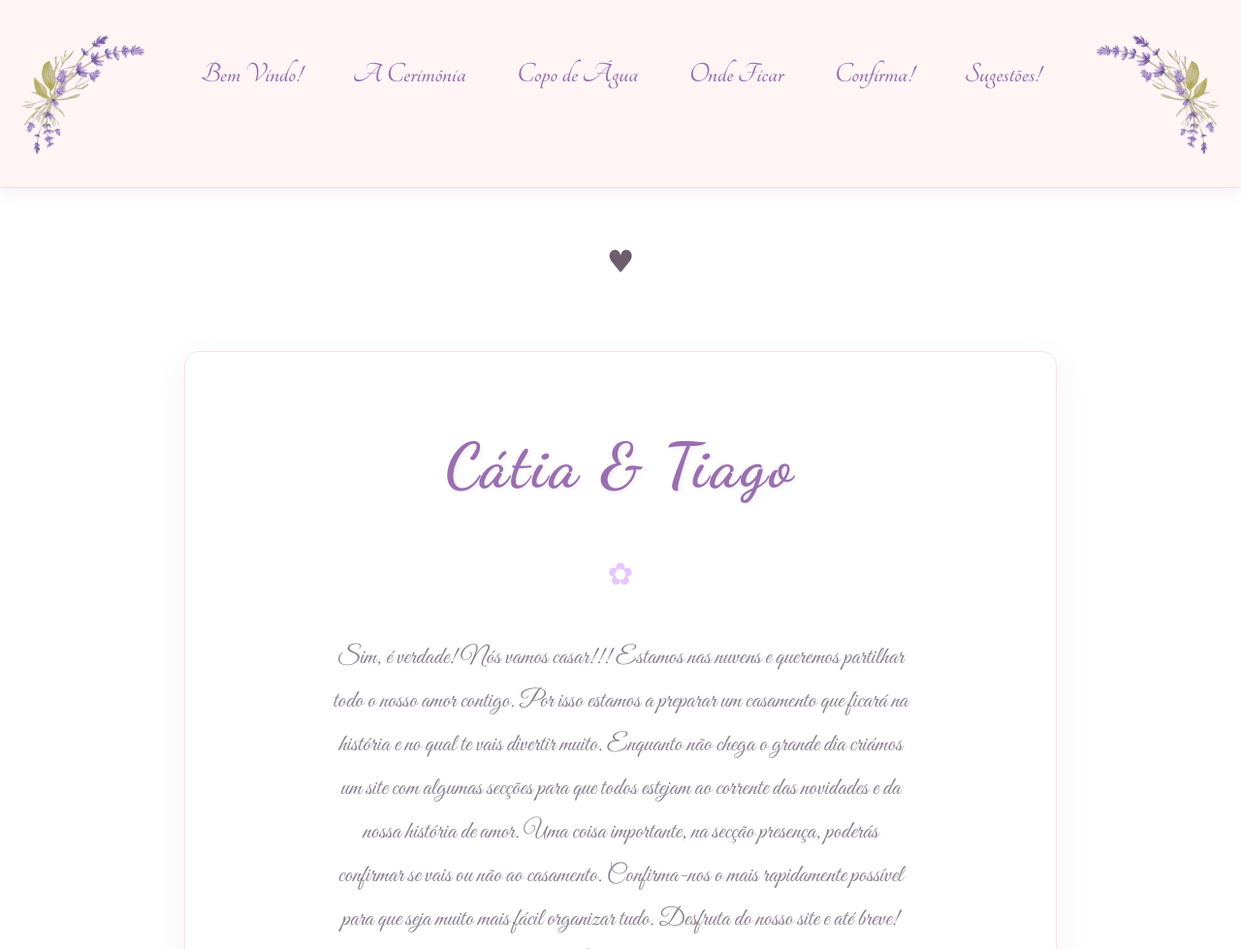
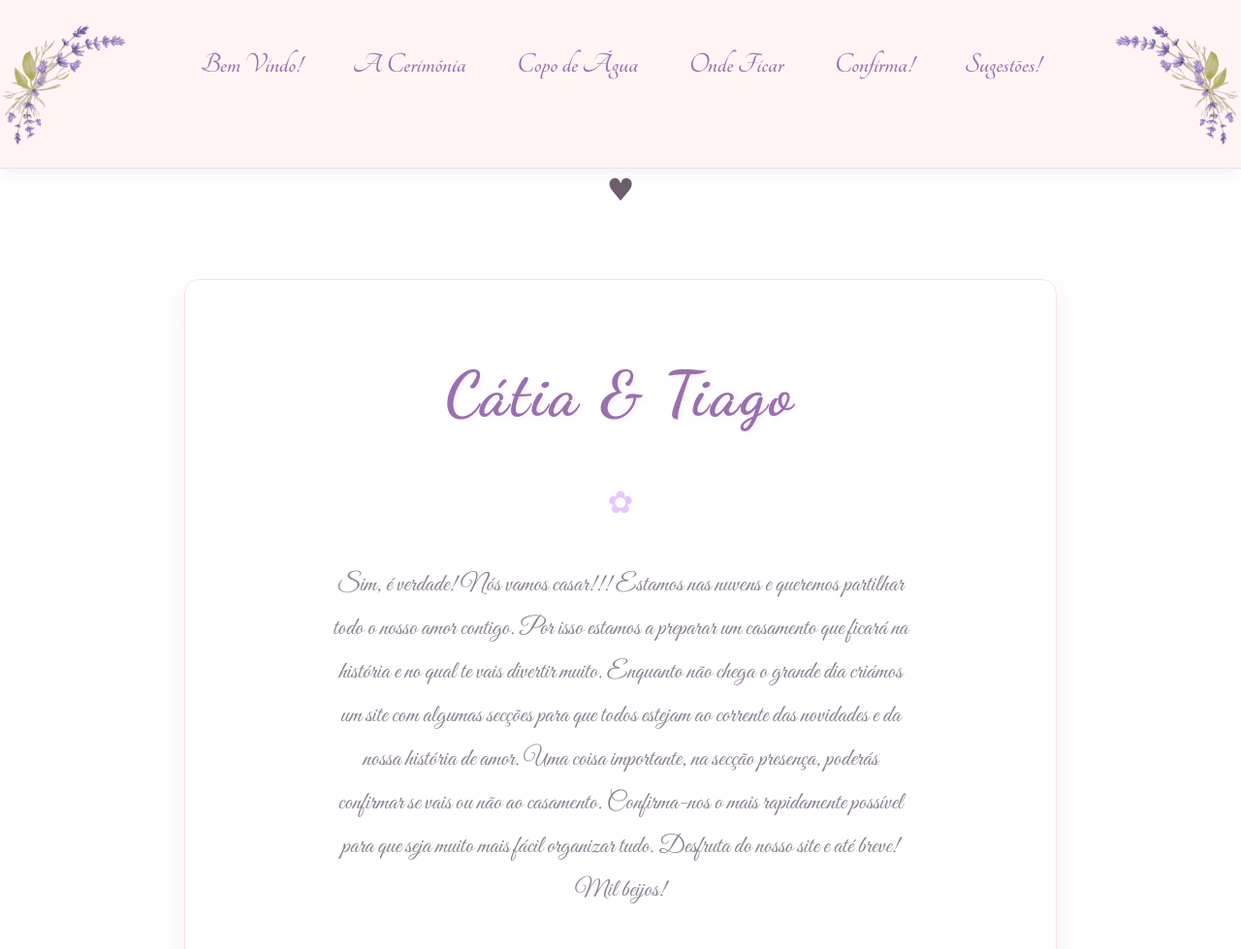
Before and after one commit to Bealameiras/casamento, a plain HTML site: page index.html in a window 1280 px wide. Shown: the top 979 px of the page at 97% size. Drawn offline with Linux system fonts and the light colour scheme.

Commit message:
Update index.html

```diff
--- a/index.html
+++ b/index.html
@@ -10,7 +10,8 @@
             background: linear-gradient(45deg, #fff5f5 0%, #f8f0ff 100%);
             color: #6d5d6e;
             margin: 0;
-            padding: 0;
+            padding-top: 120px; /* Evita que o conteúdo fique escondido atrás do cabeçalho */
+			overflow: auto; /* Garante a rolagem da página */
             line-height: 1.8;
             background-image: url('floral-border.png'), url('floral-border.png');
             background-position: left top, right bottom;
@@ -18,12 +19,17 @@
         }
 
 			header {
+				position: fixed;
+				top: 0;
+				left: 0;
+				width: 100%;
 				background: rgba(255, 245, 245, 0.95);
-            padding: 30px 20px;
+				padding: 20px 0;
 				text-align: center;
 				border-bottom: 1px solid #f0dde8;
 				box-shadow: 0 4px 15px rgba(150, 100, 130, 0.1);
-			 overflow: hidden; /* Para garantir que a imagem não ultrapasse */
+				z-index: 1000;
+				overflow: hidden; /* Garante que os elementos dentro do cabeçalho não extrapolem */
 				}
 
         header .logo img {
```
Lines whose indentation alone changed are shown as unchanged.
